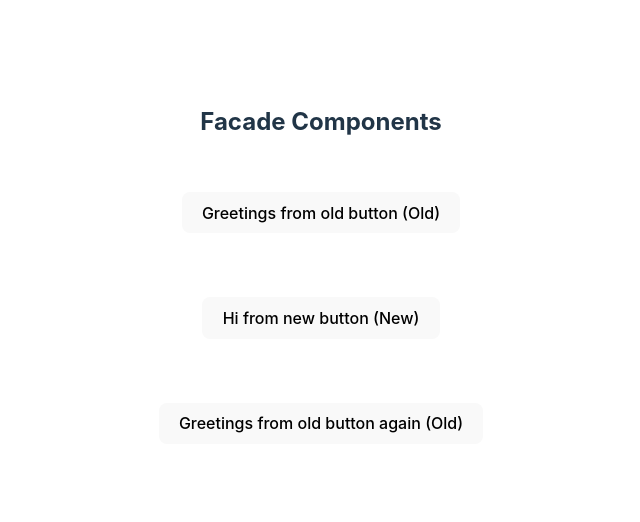
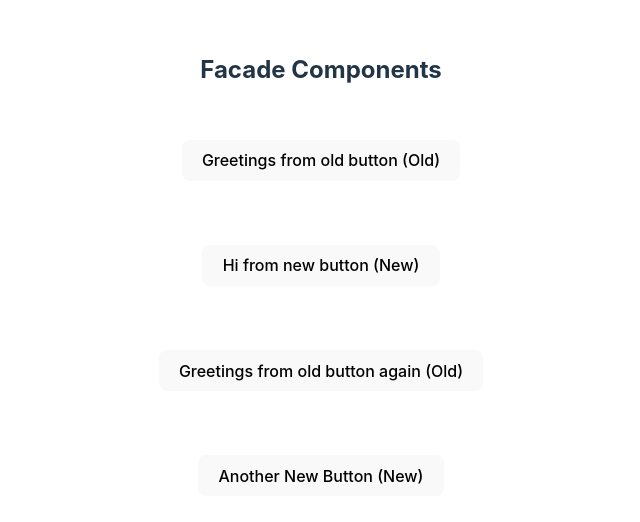
Before and after one commit to Drecula/facade-components, a React (Vite) app: page / in a window 1280 px wide. Shown: the part 120-642 px from the top of the page, without its empty margins (319-959 px from the left). Built offline with nearby package versions, Linux system fonts and the light colour scheme.

Commit message:
added new button to app.tsx for examples

```diff
--- a/src/App.tsx
+++ b/src/App.tsx
@@ -8,12 +8,12 @@ function App() {
       <h2>Facade Components</h2>
       <div className="card">
         {/* Old Button (default to old since it's outside of the context) */}
-        <Button  label='Greetings from old button' onClick={() => alert('Olde button clicked!')}/>
+        <Button label='Greetings from old button' onClick={() => alert('Olde button clicked!')}/>
       </div>
       <div className="card">
         {/* New Button (wrapped in the VersionMapProvider to use the new version) */}
         <VersionMapProvider newComponents={[ 'Button' ]}>
-          <Button  label='Hi from new button' onClick={() => alert('New button clicked!')}/>
+          <Button label='Hi from new button' onClick={() => alert('New button clicked!')}/>
         </VersionMapProvider>
       </div>
       <div className="card">
@@ -22,6 +22,12 @@ function App() {
           <Button label='Greetings from old button again' onClick={() => alert('Olde button clicked again!')}/>
         </VersionMapProvider>
       </div>
+      <div className="card">
+        {/* Old Button (VersionMapProvider only includes MyComponent, so Button remains old) */}
+        <VersionMapProvider>
+          <Button label='Another New Button' onClick={() => alert('Another new button clicked')}/>
+        </VersionMapProvider>
+      </div>
     </>
   )
 }
--- a/src/components/Latest/Base/Button.tsx
+++ b/src/components/Latest/Base/Button.tsx
@@ -8,9 +8,9 @@ export interface ButtonProps {
 }
 
 // NEW button
-const Button: FC<ButtonProps> = ({ label = 'New Button', onClick, style }) => (
+const Button: FC<ButtonProps> = ({ label = 'New Button', onClick, style, newProp }) => (
   <button onClick={onClick} style={style}>
-    {label} (New)
+    {label} {newProp} (New)
   </button>
 )
 
--- a/src/components/Legacy/Button.tsx
+++ b/src/components/Legacy/Button.tsx
@@ -7,8 +7,8 @@ export interface ButtonProps {
 }
 
 // OLD button
-const Button: FC<ButtonProps> = ({ label = 'Ye Olde Button', onClick }) => (
-  <button onClick={onClick}>{label} (Old)</button>
+const Button: FC<ButtonProps> = ({ label = 'Ye Olde Button', onClick, oldProp }) => (
+  <button onClick={onClick}>{label} {oldProp} (Old)</button>
 )
 
 export default Button
```
